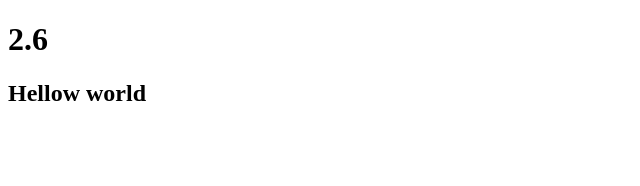
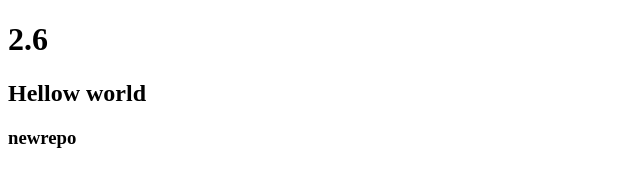
Before and after one commit to S4DZombie/new-repo, a plain HTML site: page index.html in a window 1280 px wide. Shown: the full height of the page, 0-640 px from the left. Drawn offline with Linux system fonts and the light colour scheme.

Commit message:
Update index.html

```diff
--- a/index.html
+++ b/index.html
@@ -7,5 +7,6 @@
     <body>
    <h1>2.6</h1>
    <h2>Hellow world</h2>
+   <h3>newrepo</h3>
     </body>
 </html>
```
